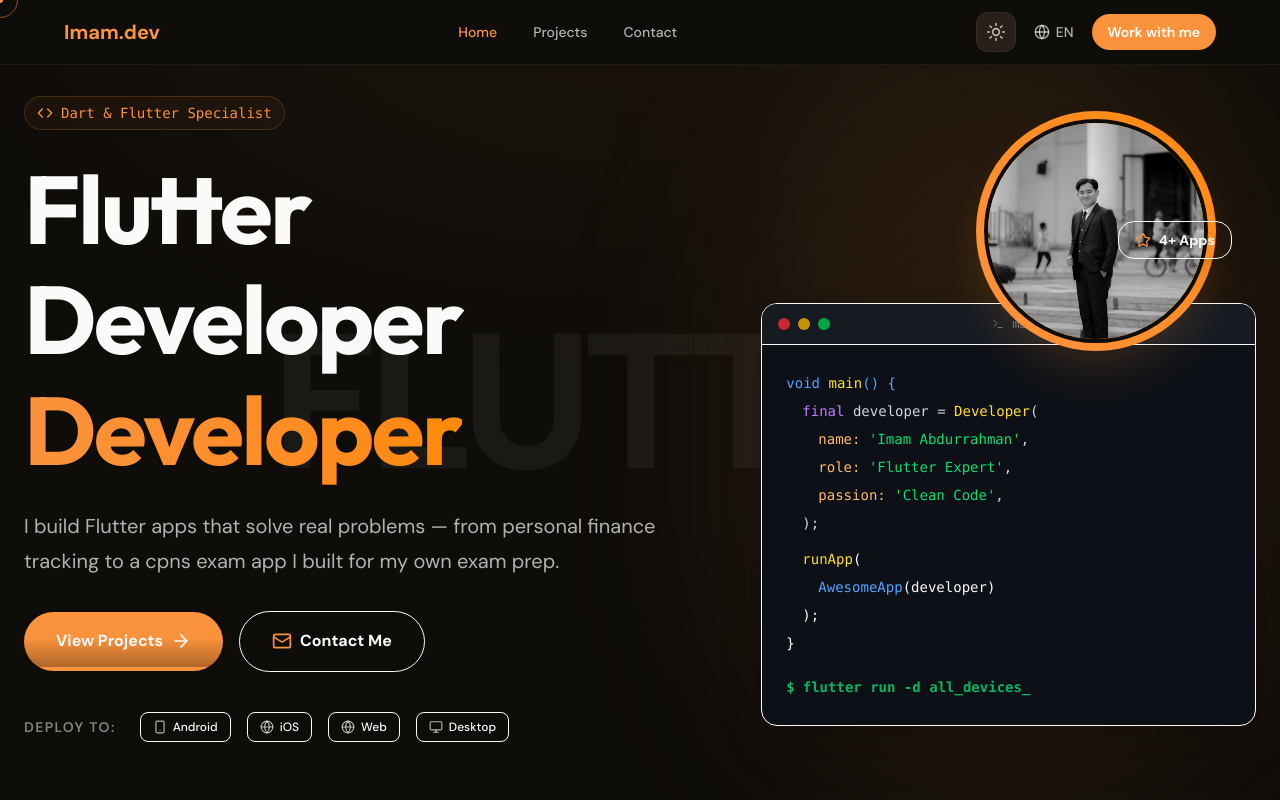
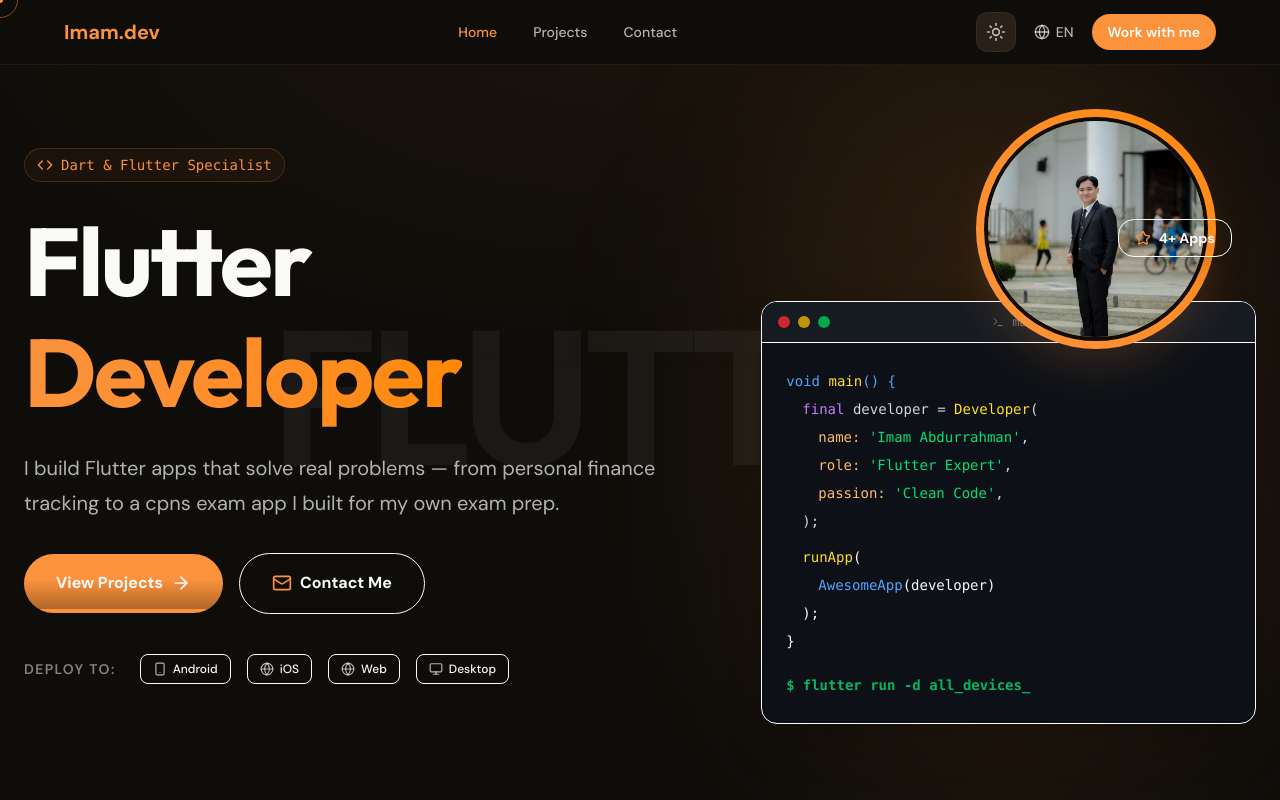
Before and after one commit to imamabdurrahmann/portfolio, a Next.js app: page / in a window 1280 px wide. Shown: the top 800 px of the page. Built offline with nearby package versions, Linux system fonts and the light colour scheme.

Commit message:
fix: resolve duplicate developer text and remove grayscale filter from profile photo

```diff
--- a/src/components/Banner.tsx
+++ b/src/components/Banner.tsx
@@ -64,9 +64,9 @@ export function Banner() {
             </div>
 
             <h1 className="text-5xl md:text-7xl lg:text-8xl font-black tracking-tight leading-[1.1] mb-6">
-              {t("hero.title").split(',')[0]}<br />
+              {t("hero.title").replace("Developer", "").replace("Dari Bengkulu, Untuk Semua Orang", "").trim()}<br />
               <span className="text-transparent bg-clip-text bg-gradient-to-r from-primary to-orange-400">
-                {t("hero.title").split(',')[1] ? t("hero.title").split(',')[1] : "Developer"}
+                Developer
               </span>
             </h1>
 
@@ -123,7 +123,7 @@ export function Banner() {
                 <img
                   src="/profile.jpg"
                   alt="Muhammad Imam Abdurrahman"
-                  className="w-full h-full object-cover grayscale hover:grayscale-0 transition-all duration-700"
+                  className="w-full h-full object-cover transition-all duration-700"
                 />
               </div>
 
```
